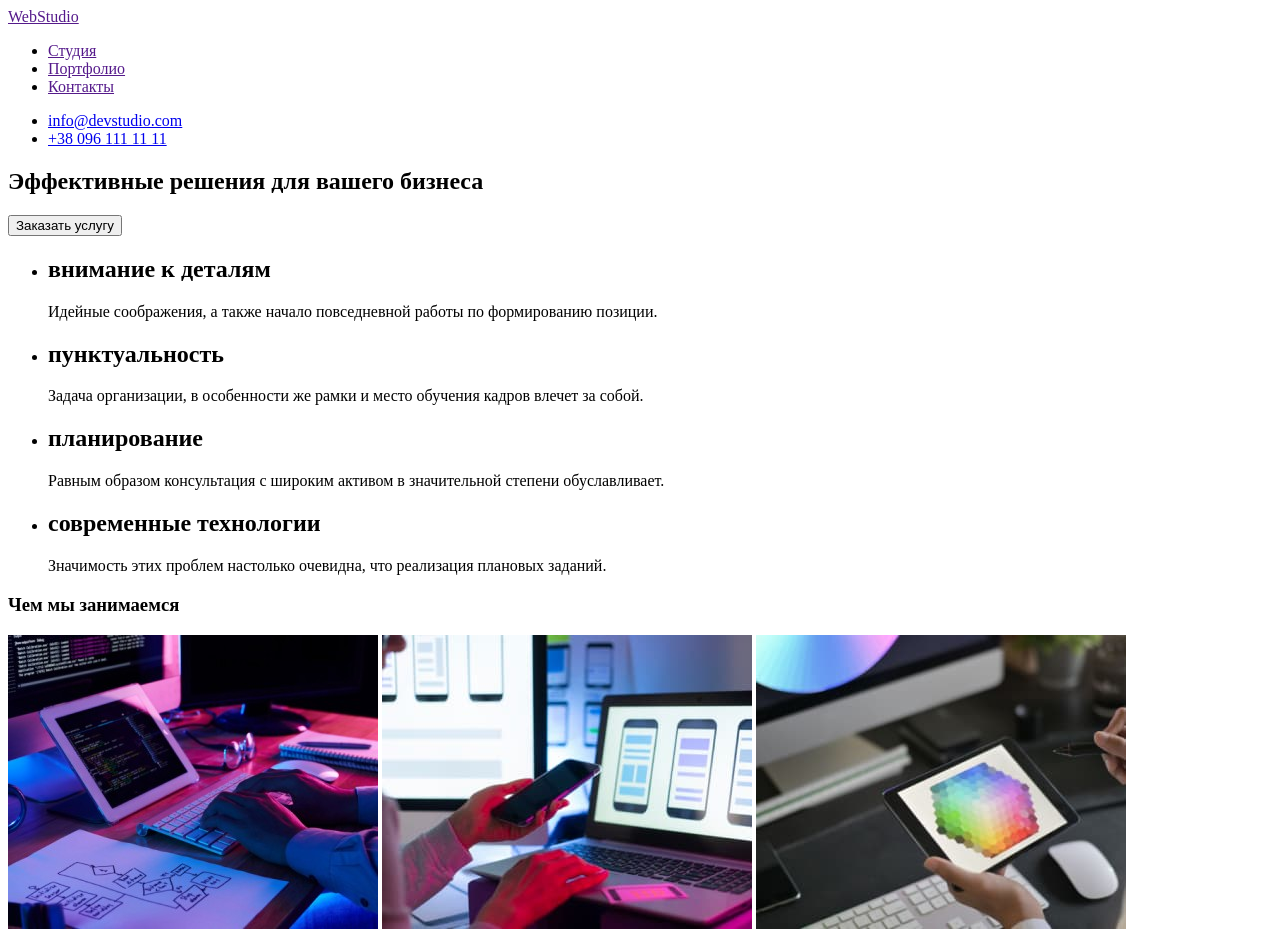
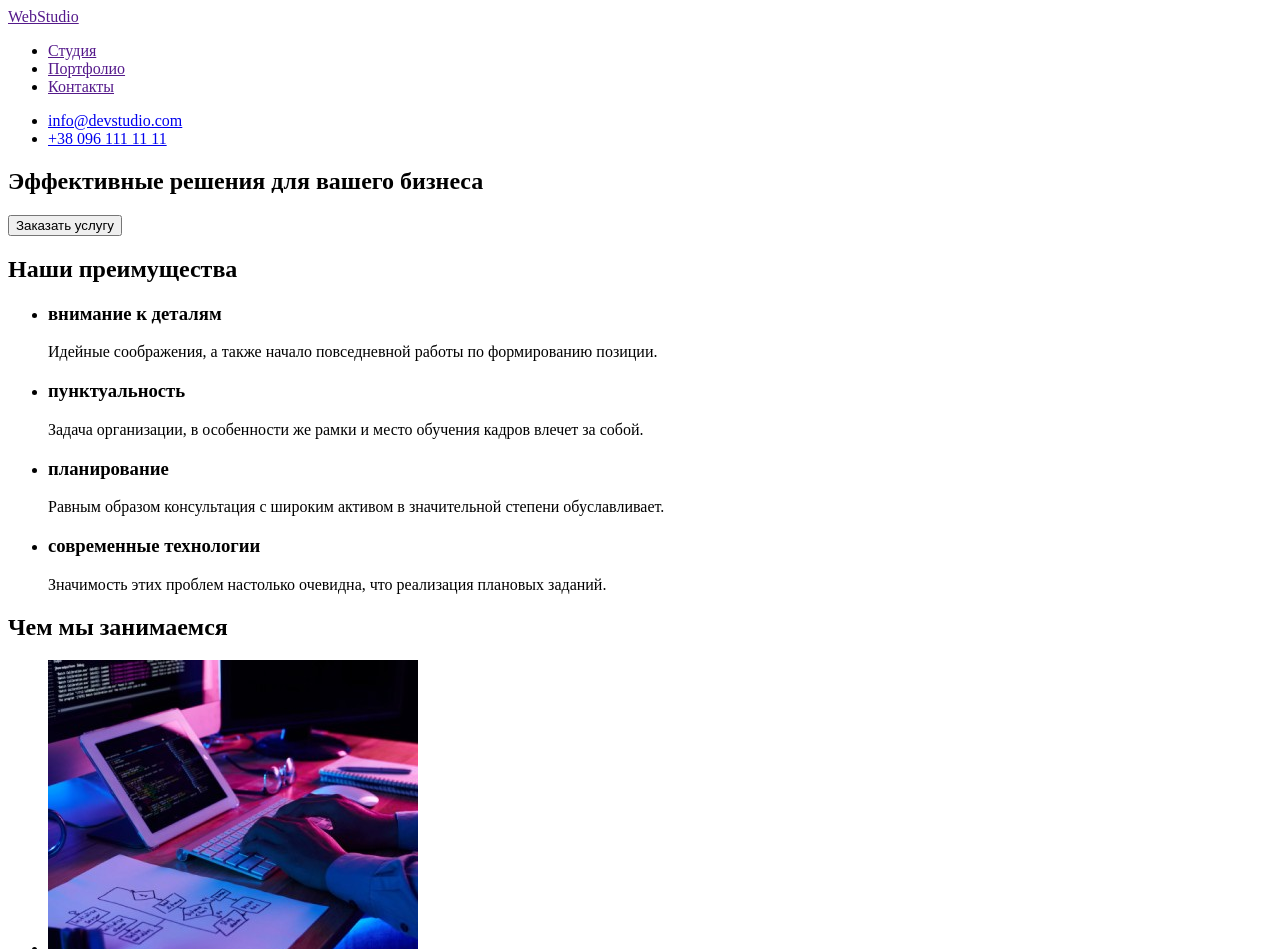
Before and after one commit to UserTso/goit-markup-hw-01, a plain HTML site: page index.html in a window 1280 px wide. Shown: the top 949 px of the page. Drawn offline with Linux system fonts and the light colour scheme.

Commit message:
fixed section

```diff
--- a/index.html
+++ b/index.html
@@ -30,34 +30,40 @@
 <div>
     <section>
         <h1>Эффективные решения для вашего бизнеса</h1>
+        <button type="button">Заказать услугу</button>
     </section>
-    <button type="button">Заказать услугу</button>
 </div>
 <!-- Про роботу компанії -->
  <section>
+    <h2>Наши преимущества</h2>
     <ul>
         <li>
-            <h2>внимание к деталям</h2>
+            <h3>внимание к деталям</h3>
             <p>Идейные соображения, а также начало повседневной работы по формированию позиции.</p>
         </li>
         <li>
-            <h2>пунктуальность</h2>
+            <h3>пунктуальность</h3>
             <p>Задача организации, в особенности же рамки и место обучения кадров влечет за собой.</p>
         </li>
         <li>
-            <h2>планирование</h2>
+            <h3>планирование</h3>
             <p>Равным образом консультация с широким активом в значительной степени обуславливает.</p>
         </li>
         <li>
-            <h2>современные технологии</h2>
+            <h3>современные технологии</h3>
             <p>Значимость этих проблем настолько очевидна, что реализация плановых заданий.</p>
         </li>
     </ul>
-    <h3>Чем мы занимаемся</h3>
-    <img src="./images/office.jpg" alt="The programer is working in the office" width="370">
-    <img src="./images/smartphones.jpg" alt="The designer with smartphone" width="370">
-    <img src="./images/colour.jpg" alt="The designer is selecting colors" width="370">
- </section>
+     </section>
+    <!-- Наша работа -->
+     <section>
+    <h2>Чем мы занимаемся</h2>
+    <ul>
+        <li><img src="./images/office.jpg" alt="The programer is working in the office" width="370"></li>
+        <li><img src="./images/smartphones.jpg" alt="The designer with smartphone" width="370"></li>
+        <li><img src="./images/colour.jpg" alt="The designer is selecting colors" width="370"></li>
+    </ul>
+    </section>
 <!-- Про команду -->
 <section>
     <h2>Наша команда</h2>
```
